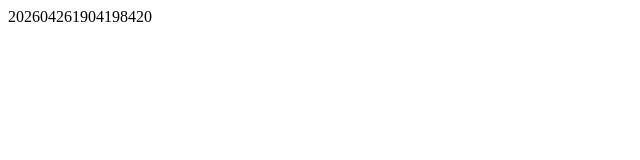
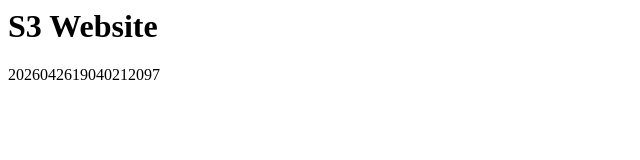
Before and after one commit to mykolatereshchenko-lab/cmtr-8tc64ble-rp, a plain HTML site: page index.html in a window 1280 px wide. Shown: the whole page, without its empty margins (0-640 px from the left). Drawn offline with Linux system fonts and the light colour scheme.

Commit message:
Add index.html

```diff
--- a/index.html
+++ b/index.html
@@ -1,9 +1,9 @@
-<!DOCTYPE html>
 <html>
-<head>
-    <title>My Site</title>
-</head>
-<body>
-    202604261904198420
-</body>
+  <head>
+    <title>S3 Website</title>
+  </head>
+  <body>
+    <h1>S3 Website</h1>
+    <p>2026042619040212097</p>
+  </body>
 </html>
```
